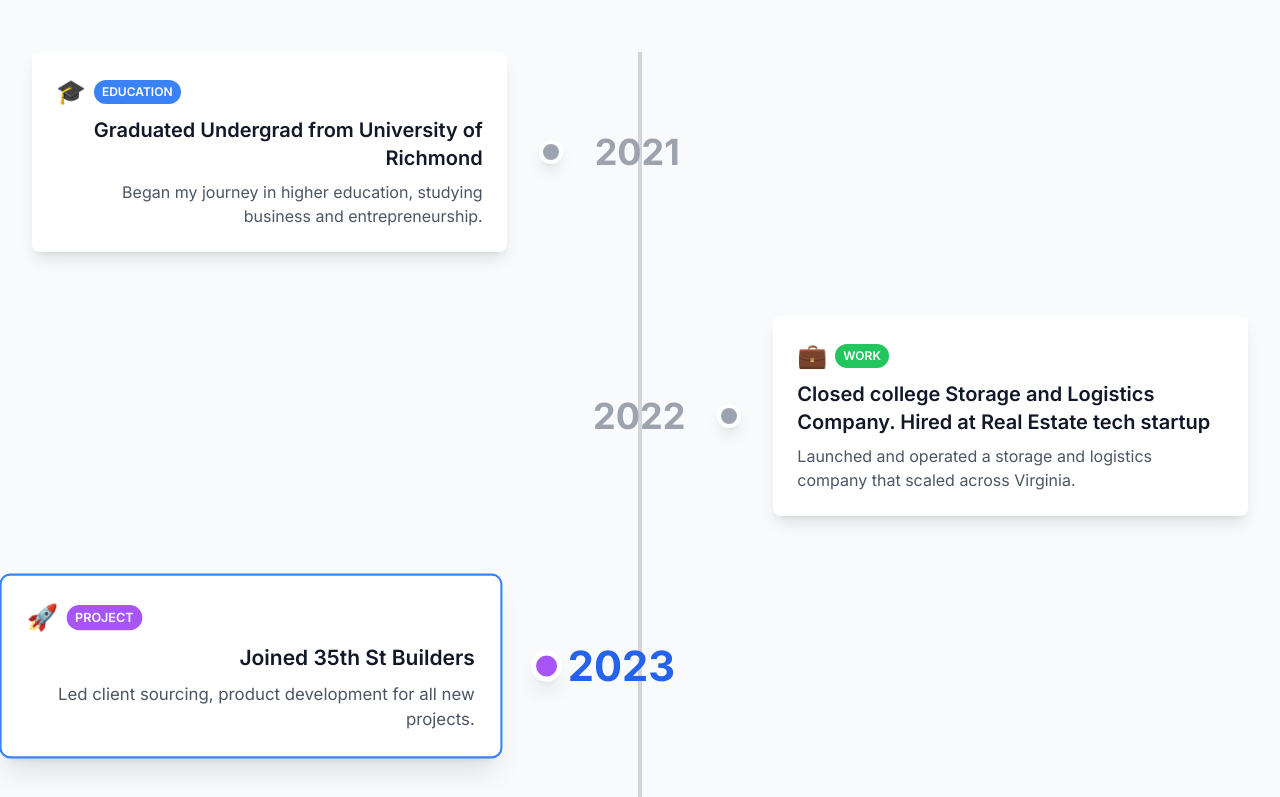
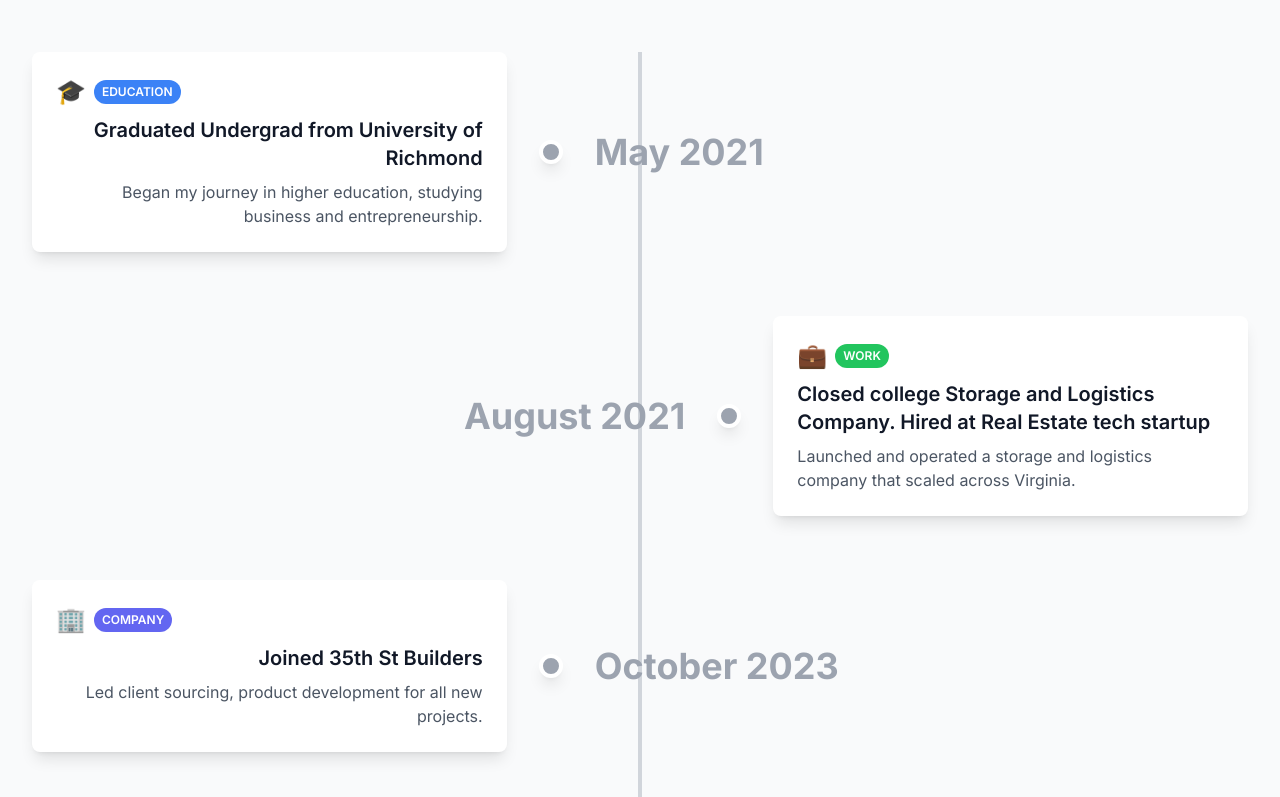
Before and after one commit to t-tann8/TJ-s-Personal-Site, a Next.js app: page / in a window 1280 px wide. Shown: the part 2000-2797 px from the top of the page. Built offline with nearby package versions, Linux system fonts and the light colour scheme.

Commit message:
Finished timeline with completed projects. Update individual projects page. Implement more pm language.

```diff
--- a/components/About.tsx
+++ b/components/About.tsx
@@ -8,6 +8,7 @@
 
 const About = () => {
   const [currentImageIndex, setCurrentImageIndex] = useState(0)
+  const [isClient, setIsClient] = useState(false)
 
   const carouselImages = [
     {
@@ -28,17 +29,95 @@
   ]
 
   useEffect(() => {
+    setIsClient(true)
+  }, [])
+
+  useEffect(() => {
+    if (!isClient) return
+
     const interval = setInterval(() => {
       setCurrentImageIndex((prevIndex) =>
         prevIndex === carouselImages.length - 1 ? 0 : prevIndex + 1
       )
-    }, 8000) // Change image every 6 seconds
+    }, 8000) // Change image every 8 seconds
 
     return () => clearInterval(interval)
-  }, [carouselImages.length])
+  }, [carouselImages.length, isClient])
 
   const goToSlide = (index: number) => {
     setCurrentImageIndex(index)
+  }
+
+  // Don't render carousel until client-side hydration is complete
+  if (!isClient) {
+    return (
+      <section id="about" className="py-20 bg-white">
+        <div className="max-w-7xl mx-auto px-4 sm:px-6 lg:px-8">
+          <div className="text-center mb-16">
+            <h2 className="text-3xl md:text-4xl font-bold text-gray-900 mb-4">About Me</h2>
+            <p className="text-xl text-gray-600 max-w-3xl mx-auto">
+              Learn more about what drives me as a developer and product builder.
+            </p>
+          </div>
+
+          <div className="grid grid-cols-1 lg:grid-cols-2 gap-12 items-center">
+            <div>
+              <div className="aspect-square bg-gray-200 rounded-lg flex items-center justify-center">
+                <span className="text-gray-500 text-lg">Loading photos...</span>
+              </div>
+            </div>
+
+            <div>
+              <h3 className="text-2xl font-semibold text-gray-900 mb-6">My Story</h3>
+              <div className="space-y-4 text-gray-600">
+                <p>
+                  I am a builder at heart. One of the first challenges I fell in love was assembling furniture for my family and neighbors as young as seven years old.
+                  I have carried that wonder for building from scratch since then. In college, I founded and operated a storage and logistics company that scaled across the state of Virginia.
+                </p>
+                <p>
+                  Afterwards, I founded a tech company, Relai, where my journey into  development began.
+                  We worked with several development shops to build our initial product suite, I began learning how to code to both manage outsourced developers and reduce our dependency on them.
+                  After growing more comfortable with coding, I attended a bootcamp to learn how to build full-stack applications from scratch. Afterwards, I dove into building my own products. Please see the projects section to learn more about my work.
+                </p>
+                <p>
+                  When I am not coding, I am reading a book most likely on personal finance, psychology, or new technologies. I enjoyed educational podcasts and documentaries with a sprinkle of action, suspenseful movies.
+                </p>
+              </div>
+
+              <div className="mt-8">
+                <h4 className="text-lg font-semibold text-gray-900 mb-4">What I Do</h4>
+                <div className="grid grid-cols-2 gap-4">
+                  <div className="flex items-center space-x-2">
+                    <div className="w-2 h-2 bg-primary-600 rounded-full"></div>
+                    <span className="text-gray-600">Frontend Development</span>
+                  </div>
+                  <div className="flex items-center space-x-2">
+                    <div className="w-2 h-2 bg-primary-600 rounded-full"></div>
+                    <span className="text-gray-600">Backend Development</span>
+                  </div>
+                  <div className="flex items-center space-x-2">
+                    <div className="w-2 h-2 bg-primary-600 rounded-full"></div>
+                    <span className="text-gray-600">Deployment</span>
+                  </div>
+                  <div className="flex items-center space-x-2">
+                    <div className="w-2 h-2 bg-primary-600 rounded-full"></div>
+                    <span className="text-gray-600">Mobile Development</span>
+                  </div>
+                  <div className="flex items-center space-x-2">
+                    <div className="w-2 h-2 bg-primary-600 rounded-full"></div>
+                    <span className="text-gray-600">Product Management</span>
+                  </div>
+                  <div className="flex items-center space-x-2">
+                    <div className="w-2 h-2 bg-primary-600 rounded-full"></div>
+                    <span className="text-gray-600">Product Marketing</span>
+                  </div>
+                </div>
+              </div>
+            </div>
+          </div>
+        </div>
+      </section>
+    )
   }
 
   return (
--- a/components/Timeline.tsx
+++ b/components/Timeline.tsx
@@ -6,42 +6,88 @@
   year: string
   title: string
   description: string
-  category: 'education' | 'work' | 'project' | 'achievement'
+  category: 'education' | 'work' | 'project' | 'achievement' | 'company'
 }
 
 const Timeline = () => {
   const [activeEvent, setActiveEvent] = useState(0)
+  const [isClient, setIsClient] = useState(false)
   const timelineRef = useRef<HTMLDivElement>(null)
   const eventRefs = useRef<(HTMLDivElement | null)[]>([])
 
   const timelineEvents: TimelineEvent[] = [
     {
-      year: '2021',
+      year: 'May 2021',
       title: 'Graduated Undergrad from University of Richmond',
       description: 'Began my journey in higher education, studying business and entrepreneurship.',
       category: 'education'
     },
     {
-      year: '2022',
+      year: 'August 2021',
       title: 'Closed college Storage and Logistics Company. Hired at Real Estate tech startup',
       description: 'Launched and operated a storage and logistics company that scaled across Virginia.',
       category: 'work'
     },
     {
-      year: '2023',
+      year: 'October 2023',
       title: 'Joined 35th St Builders ',
       description: 'Led client sourcing, product development for all new projects.',
+      category: 'company'
+    },
+    {
+      year: 'March 2024',
+      title: 'Completed TimeClad',
+      description: 'Completed TimeClad, a full-stack e-commerce platform.',
       category: 'project'
     },
     {
-      year: '2024',
-      title: 'Attended Coding Bootcamp',
+      year: 'June 2024',
+      title: 'Completed CRSci',
+      description: 'Completed CRSci, a collaborative education technology platform.',
+      category: 'project'
+    },
+    {
+      year: 'September 2024',
+      title: 'Completed 104010',
+      description: 'Completed 104010, a fitness platform.',
+      category: 'project'
+    },
+    {
+      year: 'January 2024',
+      title: 'Launched Relai',
+      description: 'Launched Relai, introduced Exchange Zones - a new way to drop off and pick up items asynchronously.',
+      category: 'company'
+    },
+    {
+      year: 'November 2024',
+      title: 'Earned Coding Bootcamp Certificate',
       description: 'Graduated from Coding Dojo Bootcamp. Rebuilt Relai suite of applications.',
       category: 'education'
     },
+    {
+      year: 'December 2024',
+      title: 'Launched Secure The Bags',
+      description: 'Launched Secure The Bags Mobile App. Over 100 active users in the first month.',
+      category: 'project'
+    },
+    {
+      year: 'March 2025',
+      title: 'EVALV',
+      description: 'Launched EVALV Mobile App. Over 100 active users in the first month. EVALV is a mobile app that allows users to rent EV chargers from Exchange Zones.',
+      category: 'project'
+    },
+
+
+
   ]
 
   useEffect(() => {
+    setIsClient(true)
+  }, [])
+
+  useEffect(() => {
+    if (!isClient) return
+
     const handleScroll = () => {
       if (!timelineRef.current) return
 
@@ -63,7 +109,7 @@
     handleScroll() // Initial call
 
     return () => window.removeEventListener('scroll', handleScroll)
-  }, [timelineEvents.length])
+  }, [timelineEvents.length, isClient])
 
   const getCategoryColor = (category: TimelineEvent['category']) => {
     switch (category) {
@@ -75,6 +121,8 @@
         return 'bg-purple-500'
       case 'achievement':
         return 'bg-orange-500'
+      case 'company':
+        return 'bg-indigo-500'
       default:
         return 'bg-gray-500'
     }
@@ -90,9 +138,30 @@
         return '🚀'
       case 'achievement':
         return '🏆'
+      case 'company':
+        return '🏢'
       default:
         return '📅'
     }
+  }
+
+  // Don't render until client-side hydration is complete
+  if (!isClient) {
+    return (
+      <section id="timeline" className="py-20 bg-gray-50">
+        <div className="max-w-7xl mx-auto px-4 sm:px-6 lg:px-8">
+          <div className="text-center mb-16">
+            <h2 className="text-3xl md:text-4xl font-bold text-gray-900 mb-4">My Journey</h2>
+            <p className="text-xl text-gray-600 max-w-3xl mx-auto">
+              A timeline of key milestones and experiences that shaped my career
+            </p>
+          </div>
+          <div className="flex justify-center items-center h-96">
+            <div className="animate-pulse text-gray-500">Loading timeline...</div>
+          </div>
+        </div>
+      </section>
+    )
   }
 
   return (
```
